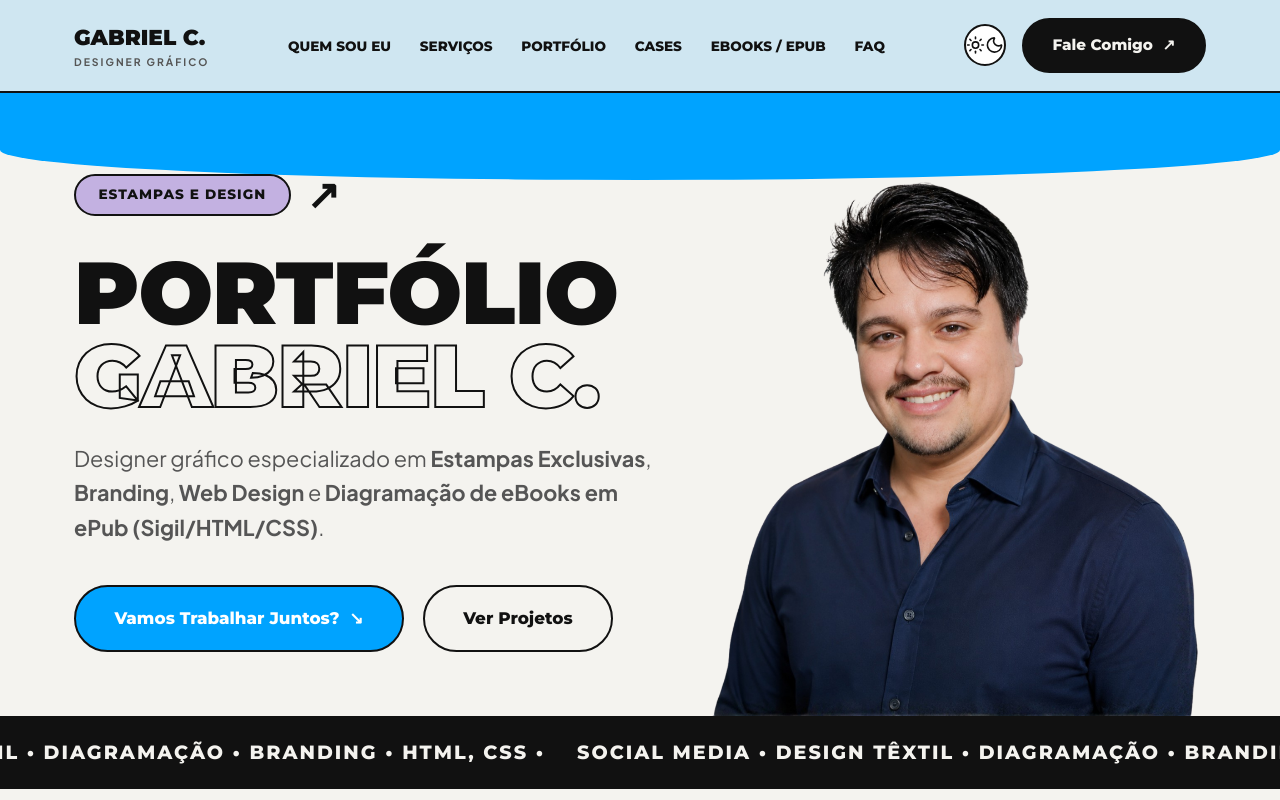
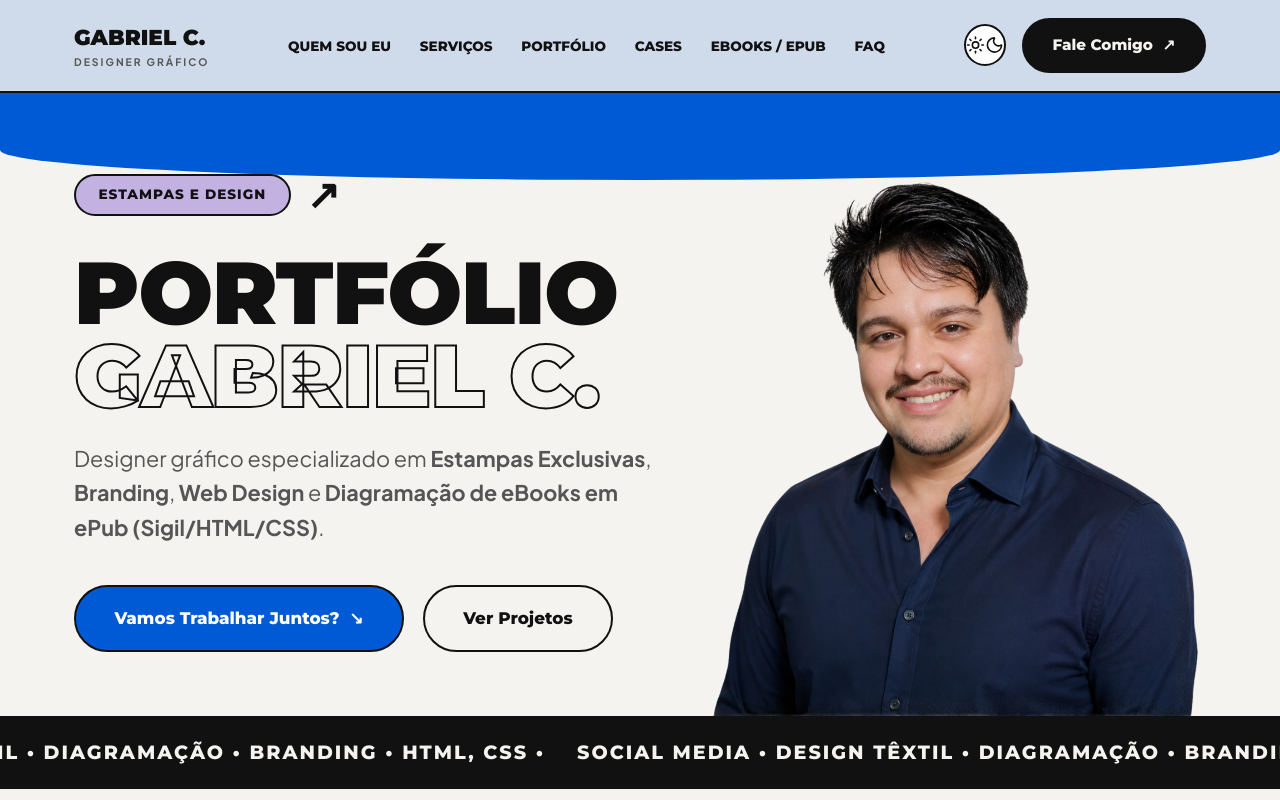
Before and after one commit to gcgdev/portfoliogcgdv, a plain HTML site: page index.html in a window 1280 px wide. Shown: the top 800 px of the page. Drawn offline with nearby package versions, Linux system fonts and the light colour scheme.

Commit message:
perf: Melhoria de LCP e Acessibilidade (Contraste)

```diff
--- a/index.html
+++ b/index.html
@@ -134,7 +134,7 @@
                 </div>
 
                 <div class="hero-image-content">
-                    <img src="images/Eu.png" alt="Gabriel C. Gonçalves" class="hero-photo" loading="eager">
+                    <img src="images/Eu.png" alt="Gabriel C. Gonçalves" class="hero-photo" width="450" height="450" fetchpriority="high" decoding="async">
                 </div>
             </div>
         </section>
--- a/styles.css
+++ b/styles.css
@@ -12,7 +12,7 @@
     --bg-card: #FFFFFF;          /* Branco puro para cards/polaroids */
     --bg-panel: #EAE8E1;         /* Cinza claro para áreas de apoio */
 
-    --brand-blue: #00A3FF;       /* Azul elétrico vibrante do cabeçalho e páginas 1, 3, 8, 9 */
+    --brand-blue: #005AD5;       /* Azul elétrico ajustado para contraste (Acessibilidade) */
     --brand-purple: #C3B1E1;     /* Lilás/Lavanda das pílulas e rótulos páginas 4, 6, 8 */
     --brand-dark-purple: #8C52FF;/* Roxo forte da página 11 */
     --brand-black: #111111;      /* Preto profundo para tipografia e setas */
```
